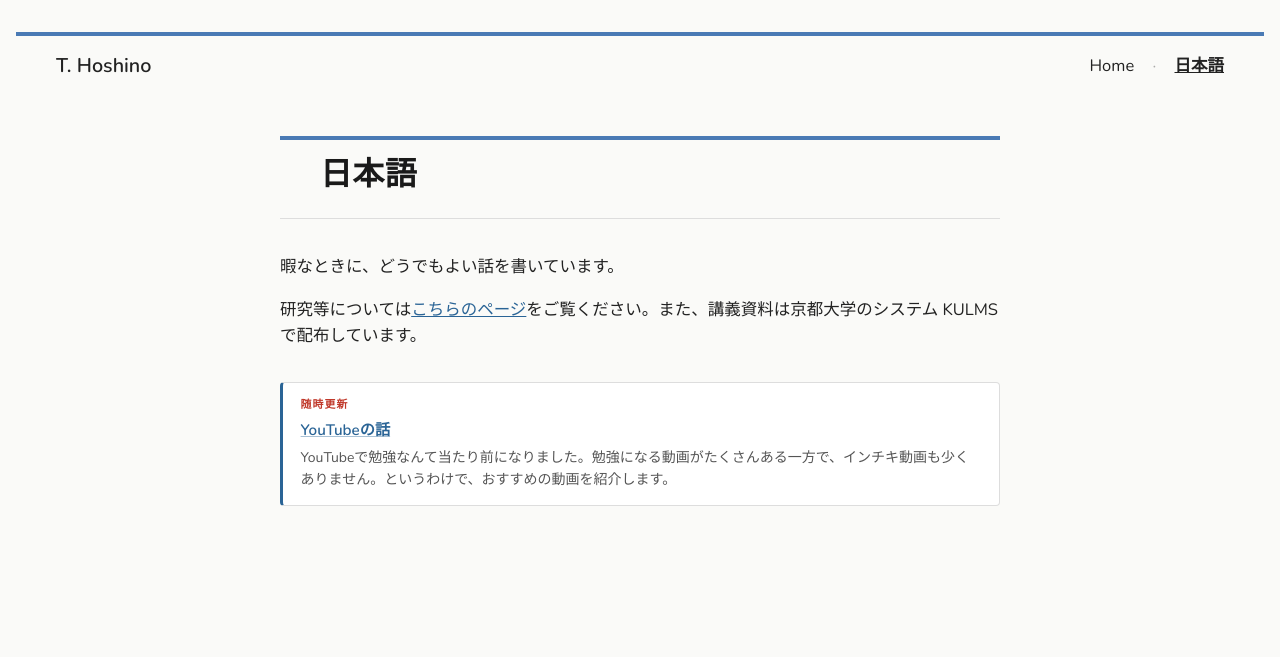
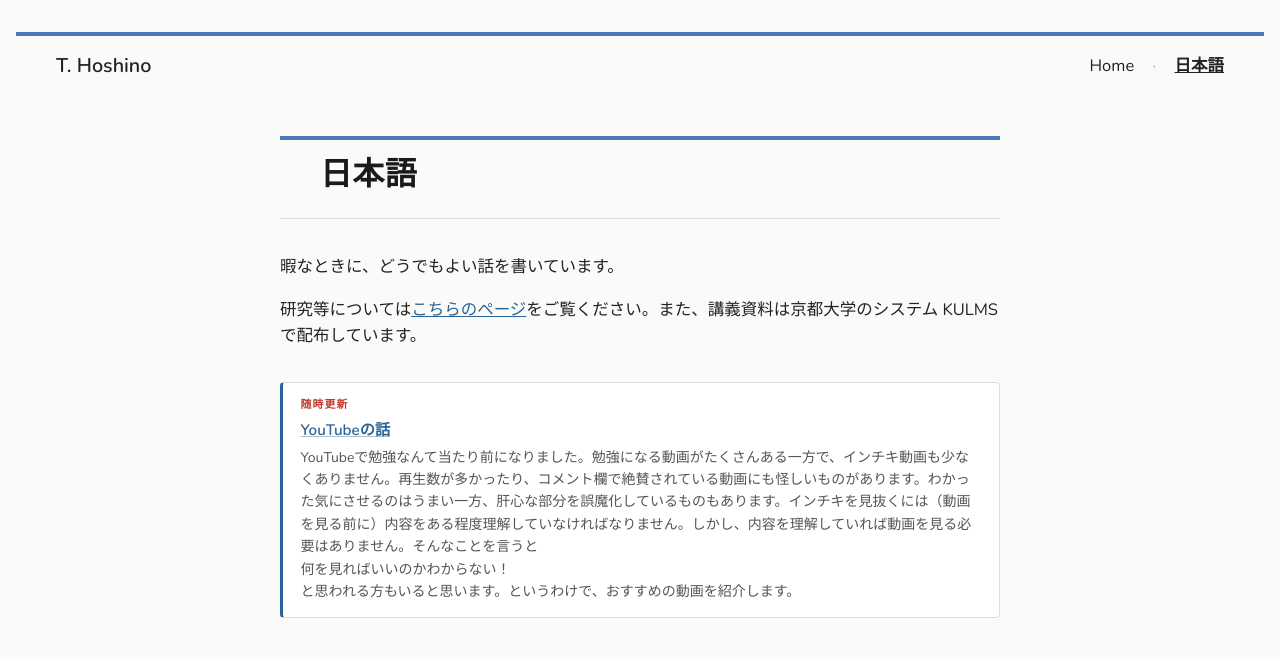
Before and after one commit to tetsuyahoshino137/tetsuyahoshino137.github.io, a Jekyll site: the page built from posts.html, in a window 1280 px wide. Shown: the top 657 px of the page. Built offline with Jekyll 4.4.1, drawn with Linux system fonts in a browser that asks for light colours.

Commit message:
Update posts.html

```diff
--- a/posts.html
+++ b/posts.html
@@ -112,7 +112,12 @@ a:hover { text-decoration: underline; }
   <a class="post-card" href="/posts/youtube/">
     <div class="pc-label">随時更新</div>
     <div class="pc-title">YouTubeの話</div>
-    <div class="pc-desc">YouTubeで勉強なんて当たり前になりました。勉強になる動画がたくさんある一方で、インチキ動画も少くありません。というわけで、おすすめの動画を紹介します。</div>
+    <!-- <div class="pc-desc">YouTubeで勉強なんて当たり前になりました。勉強になる動画がたくさんある一方で、インチキ動画も少くありません。というわけで、おすすめの動画を紹介します。</div> -->
+    <div class="pc-desc">
+      <p>YouTubeで勉強なんて当たり前になりました。勉強になる動画がたくさんある一方で、インチキ動画も少なくありません。再生数が多かったり、コメント欄で絶賛されている動画にも怪しいものがあります。わかった気にさせるのはうまい一方、肝心な部分を誤魔化しているものもあります。インチキを見抜くには（動画を見る前に）内容をある程度理解していなければなりません。しかし、内容を理解していれば動画を見る必要はありません。そんなことを言うと</p>
+      <p class="big-question">何を見ればいいのかわからない！</p>
+      <p>と思われる方もいると思います。というわけで、おすすめの動画を紹介します。</p>
+    </div>
   </a>
 
 </div>
```
